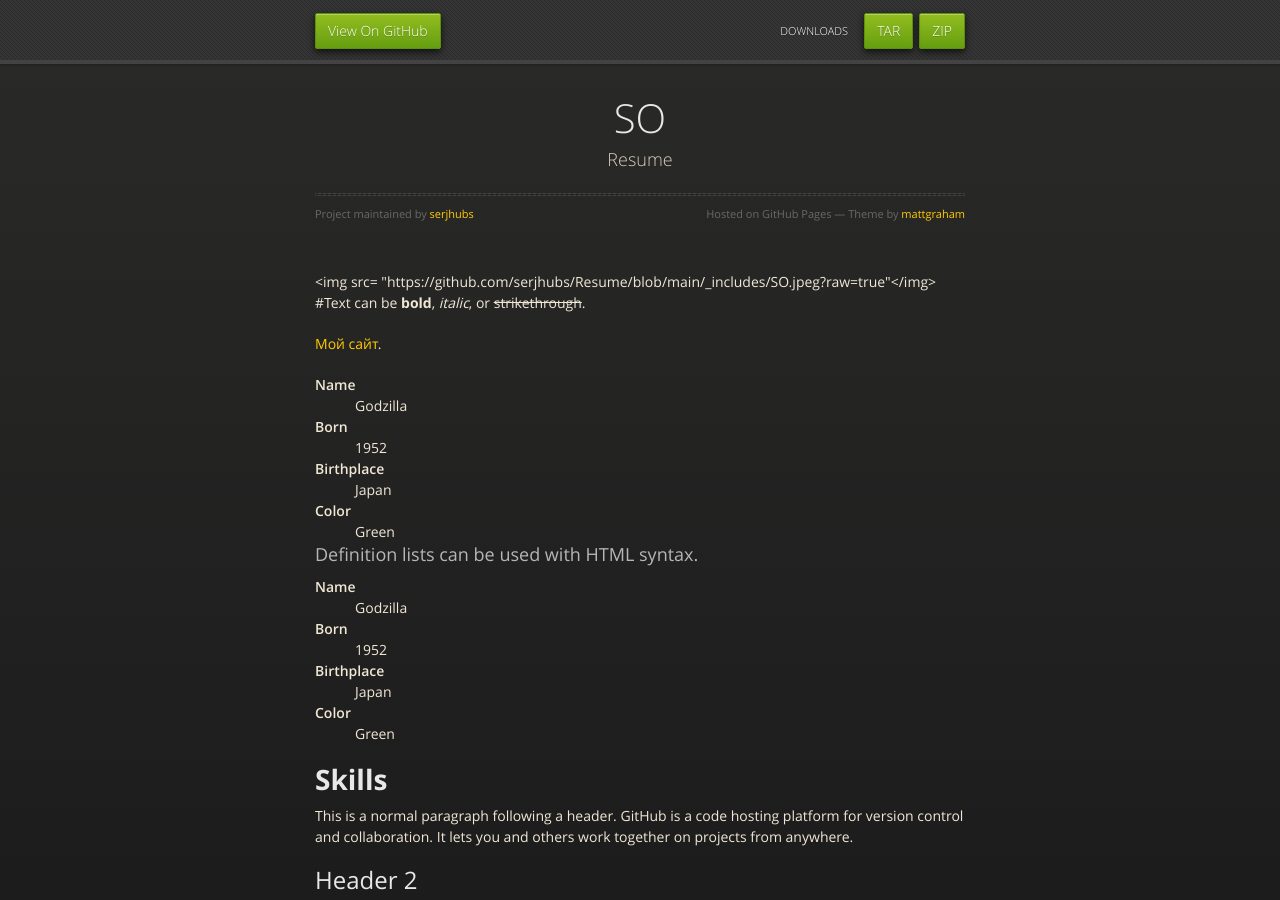
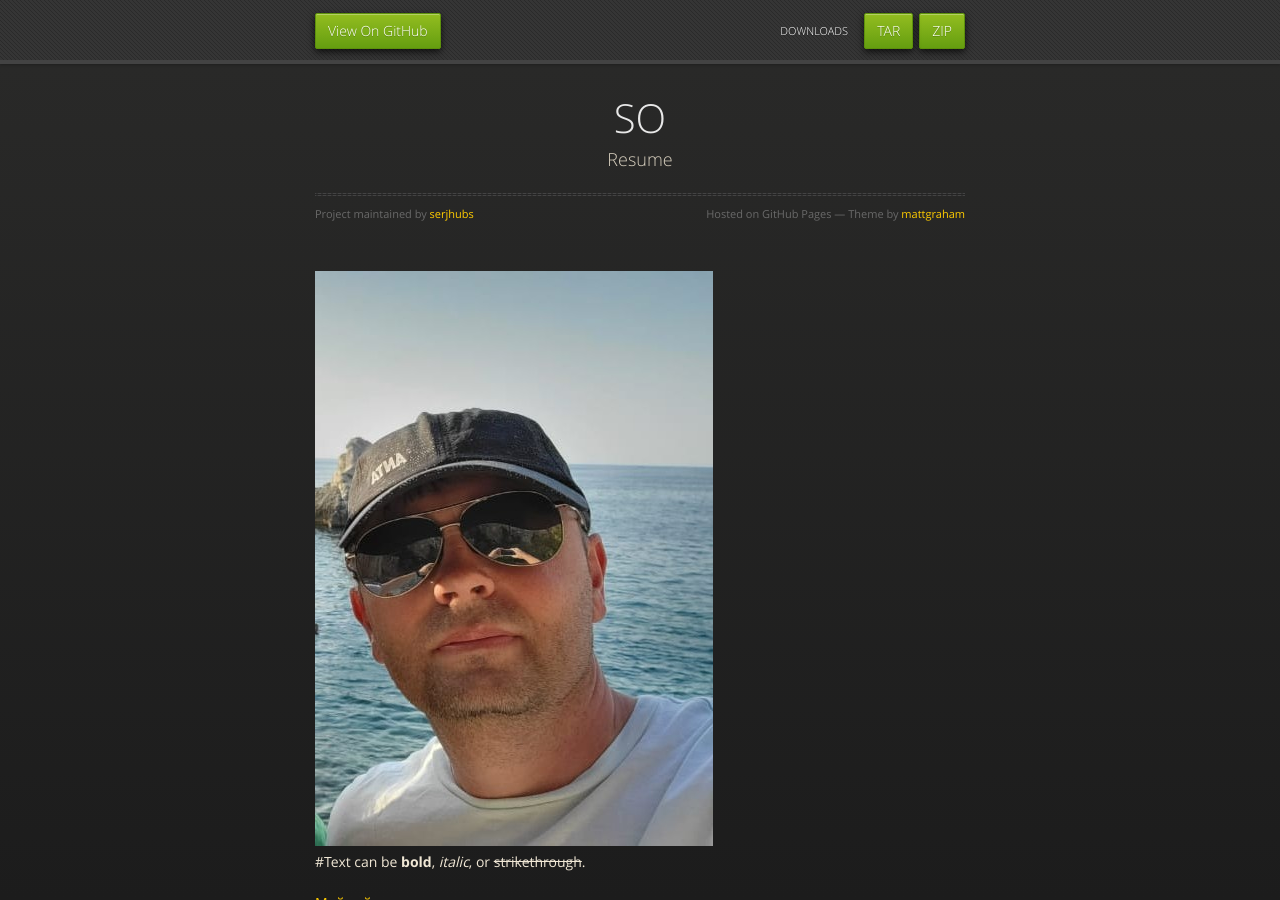
Before and after one commit to serjhubs/Resume, a Jekyll site: the page built from index.md, in a window 1280 px wide and 900 px high. Built offline with Jekyll 4.4.1, drawn with Linux system fonts in a browser that asks for light colours.

Commit message:
Update index.md

```diff
--- a/index.md
+++ b/index.md
@@ -2,7 +2,7 @@
 layout: default
 ---
 <Html>
-   <img src= "https://github.com/serjhubs/Resume/blob/main/_includes/SO.jpeg?raw=true"</img>
+   <img src="https://github.com/serjhubs/Resume/blob/main/_includes/SO.jpeg?raw=true"/>
 </Html>
 
 #Text can be **bold**, _italic_, or ~~strikethrough~~.
```
